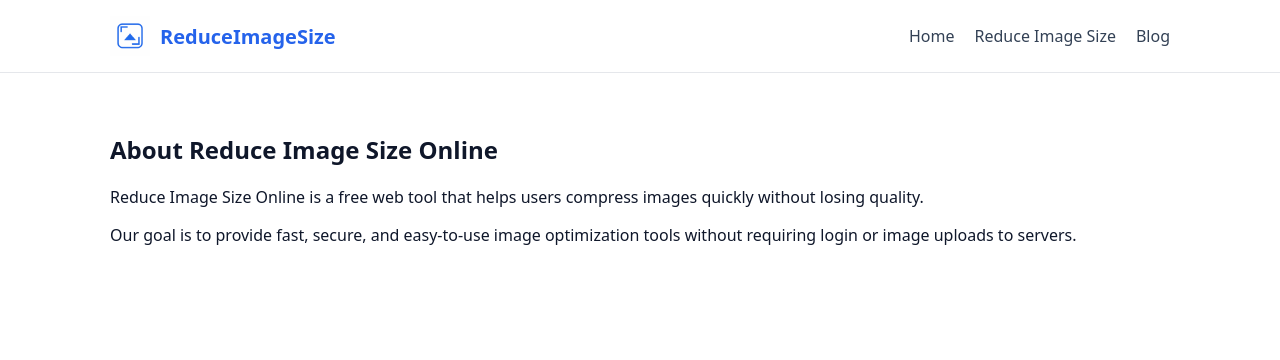
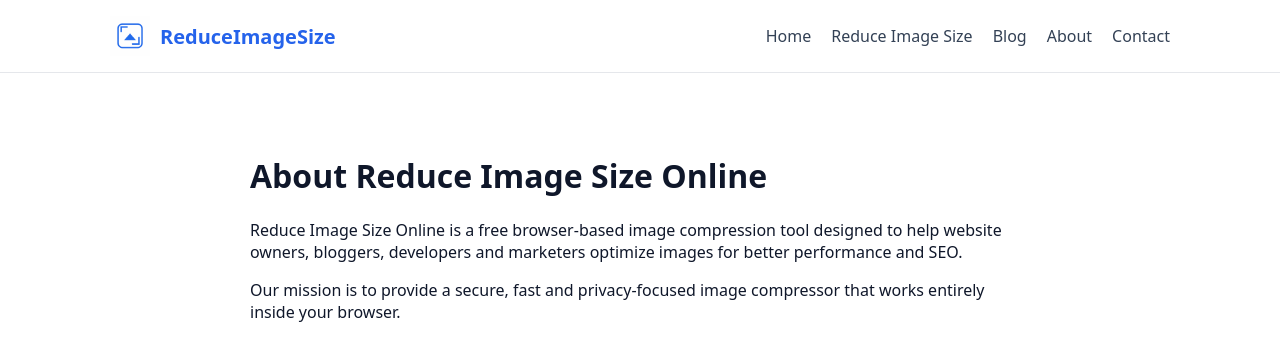
Before and after one commit to Rajat0323/reduce-image-size-online, a Next.js app: page /about in a window 1280 px wide. Shown: the top 360 px of the page. Built offline with nearby package versions, Linux system fonts and the light colour scheme.

Commit message:
Add about and contact pages

```diff
--- a/src/app/about/page.tsx
+++ b/src/app/about/page.tsx
@@ -1,15 +1,17 @@
-export default function AboutPage() {
+export default function About() {
   return (
-    <section className="container">
+    <div style={{ maxWidth: 900, margin: "0 auto", padding: 60 }}>
       <h1>About Reduce Image Size Online</h1>
       <p>
-        Reduce Image Size Online is a free web tool that helps users compress
-        images quickly without losing quality.
+        Reduce Image Size Online is a free browser-based image compression tool
+        designed to help website owners, bloggers, developers and marketers
+        optimize images for better performance and SEO.
       </p>
+
       <p>
-        Our goal is to provide fast, secure, and easy-to-use image optimization
-        tools without requiring login or image uploads to servers.
+        Our mission is to provide a secure, fast and privacy-focused image
+        compressor that works entirely inside your browser.
       </p>
-    </section>
+    </div>
   );
 }
--- a/src/components/Header.tsx
+++ b/src/components/Header.tsx
@@ -20,6 +20,9 @@ export default function Header() {
           <Link href="/">Home</Link>
           <Link href="/reduce-image-size">Reduce Image Size</Link>
           <Link href="/blog">Blog</Link>
+          <Link href="/about">About</Link>
+          <Link href="/contact">Contact</Link>
+
         </nav>
       </div>
     </header>
```
Also changed, not shown: src/app/contact/page.tsx (added, +14 -0 lines).
